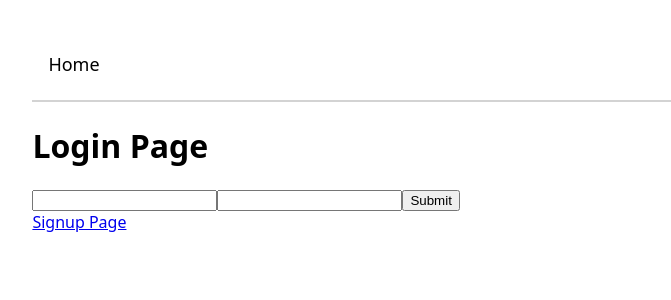
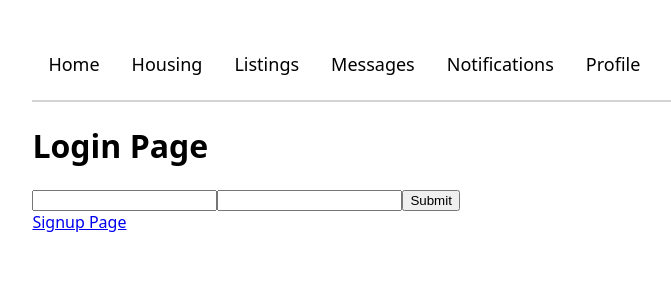
Before and after one commit to imaadj10/subletter, a React (Create React App) app in the folder client/: page / in a window 1280 px wide. Shown: the top 300 px of the page, without its empty margins (6-677 px from the left). Built offline with nearby package versions, Linux system fonts and the light colour scheme.

Commit message:
set up basic nav bar

```diff
--- a/client/src/components/Profile.js
+++ b/client/src/components/Listing.js
@@ -4,7 +4,7 @@ const Profile = () => {
 
     return (
         <div>
-            <h1> Welcome to Profile!</h1>
+            <h1> Welcome to Listings!</h1>
 
         </div>
     );
--- a/client/src/components/Navbar.js
+++ b/client/src/components/Navbar.js
@@ -6,7 +6,22 @@ export default function Navbar() {
         <nav>
             <ul className='nav-bar'>
                 <li>
-                    <Link to='/main' className='nav-item'>Home</Link>
+                    <Link to='/home' className='nav-item'>Home</Link>
+                </li>
+                <li>
+                    <Link to='/housinginfo' className='nav-item'>Housing</Link>
+                </li>
+                <li>
+                    <Link to='/listings' className='nav-item'>Listings</Link>
+                </li>
+                <li>
+                    <Link to='/messageboard' className='nav-item'>Messages</Link>
+                </li>
+                <li>
+                    <Link to='/notifications' className='nav-item'>Notifications</Link>
+                </li>
+                <li>
+                    <Link to='/profile' className='nav-item'>Profile</Link>
                 </li>
             </ul>
         </nav>
```
Also changed, not shown: client/src/components/Notifications.js (added).
